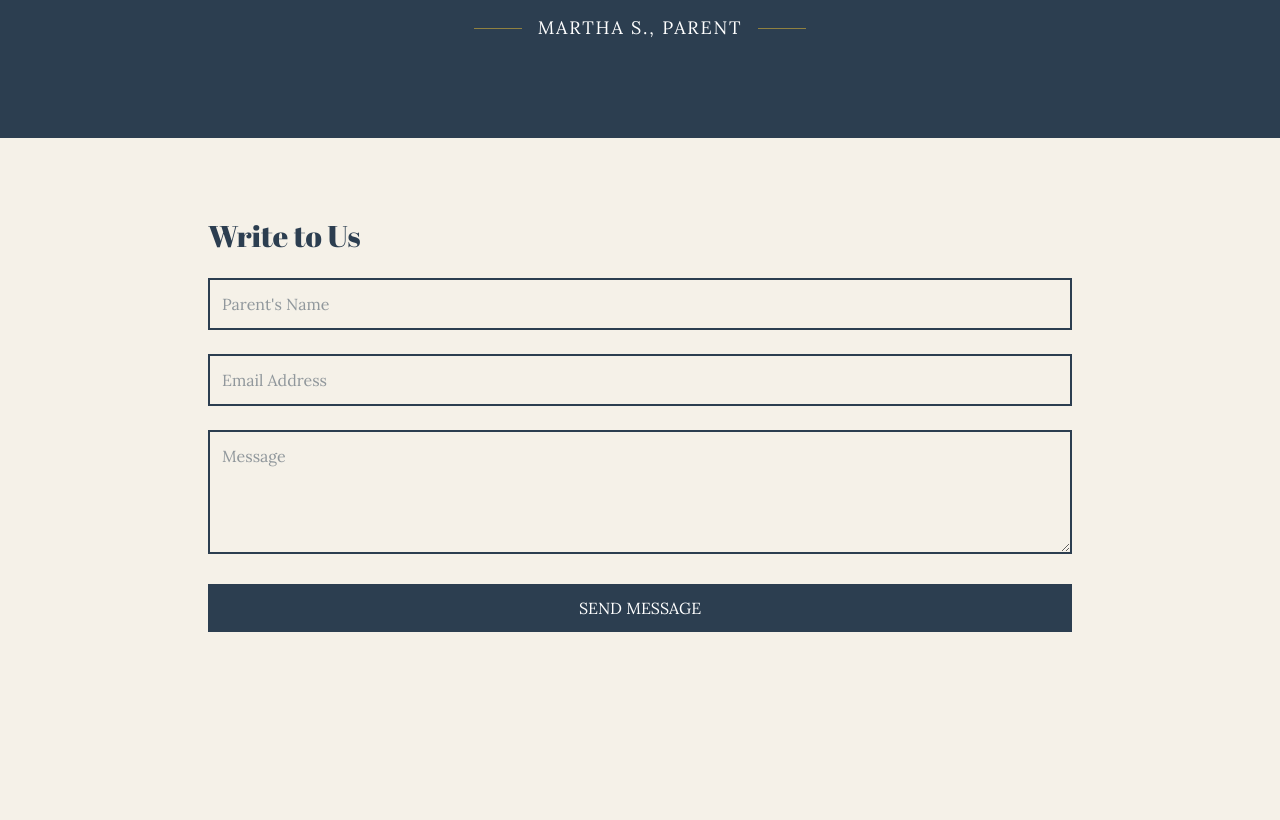
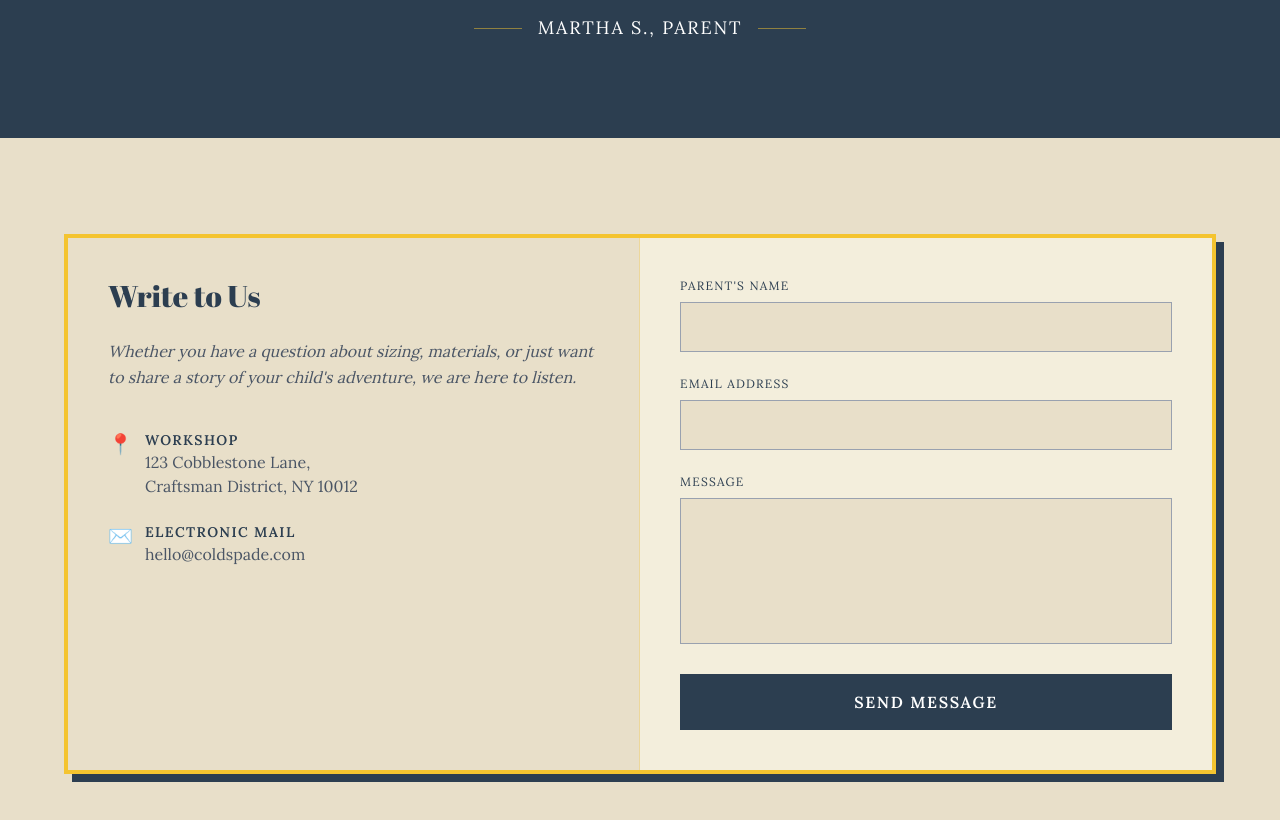
Before and after one commit to MukhlisMaulanaA/bg-cold-spade, a Next.js app: page / in a window 1280 px wide. Shown: the part 2320-3140 px from the top of the page. Before the commit the page ends 3032 px from the top, so only its background shows below. Built offline with nearby package versions, Linux system fonts and the light colour scheme.

Commit message:
update: enhance visual contact section

```diff
--- a/components/sections/ContactSection.tsx
+++ b/components/sections/ContactSection.tsx
@@ -1,5 +1,6 @@
 "use client";
-import React, { useState, ChangeEvent, FormEvent } from "react";
+
+import { useState, ChangeEvent, FormEvent } from "react";
 
 interface ContactFormData {
   name: string;
@@ -7,7 +8,7 @@ interface ContactFormData {
   message: string;
 }
 
-export const ContactSection: React.FC = () => {
+export const ContactSection = () => {
   const [formData, setFormData] = useState<ContactFormData>({
     name: "",
     email: "",
@@ -25,8 +26,7 @@ export const ContactSection: React.FC = () => {
 
   const handleSubmit = (e: FormEvent<HTMLFormElement>) => {
     e.preventDefault();
-
-    console.log("Form submitted:", formData);
+    console.log("Submitted:", formData);
 
     setFormData({
       name: "",
@@ -36,44 +36,114 @@ export const ContactSection: React.FC = () => {
   };
 
   return (
-    <section className="py-20 bg-paper-light" id="contact">
-      <div className="max-w-4xl mx-auto px-4">
-        <h2 className="text-3xl font-display mb-6">Write to Us</h2>
+    <section id="contact" className="bg-beige py-24 px-6">
+      <div className="max-w-6xl mx-auto">
 
+        {/* OUTER BORDER WRAPPER */}
+        <div className="border-4 border-primary shadow-[8px_8px_0px_#2C3E50] bg-paper">
+
+          <div className="grid md:grid-cols-2">
+
+            {/* LEFT SIDE */}
+            <div className="p-10 border-r border-primary/30">
+              <h2 className="text-3xl font-display text-secondary mb-6">
+                Write to Us
+              </h2>
+
+              <p className="italic text-gray-600 leading-relaxed mb-10">
+                Whether you have a question about sizing, materials, or just
+                want to share a story of your child's adventure, we are here
+                to listen.
+              </p>
+
+              <div className="space-y-6 text-secondary">
+                <div className="flex items-start gap-3">
+                  <span className="text-accent text-xl">📍</span>
+                  <div>
+                    <p className="uppercase text-sm font-semibold tracking-widest">
+                      Workshop
+                    </p>
+                    <p className="text-gray-600">
+                      123 Cobblestone Lane,
+                      <br />
+                      Craftsman District, NY 10012
+                    </p>
+                  </div>
+                </div>
+
+                <div className="flex items-start gap-3">
+                  <span className="text-accent text-xl">✉️</span>
+                  <div>
+                    <p className="uppercase text-sm font-semibold tracking-widest">
+                      Electronic Mail
+                    </p>
+                    <p className="text-gray-600">
+                      hello@coldspade.com
+                    </p>
+                  </div>
+                </div>
+              </div>
+            </div>
+
+            {/* RIGHT SIDE FORM */}
+            <div className="p-10 bg-[#F3EEDC]">
               <form onSubmit={handleSubmit} className="space-y-6">
+
+                <div>
+                  <label className="block text-xs uppercase tracking-widest text-secondary mb-2">
+                    Parent's Name
+                  </label>
                   <input
+                    type="text"
                     name="name"
                     value={formData.name}
                     onChange={handleChange}
-            placeholder="Parent's Name"
-            className="w-full border-2 p-3"
                     required
+                    className="w-full border border-gray-400 bg-[#E8DFC9] px-4 py-3 focus:outline-none focus:border-secondary"
                   />
+                </div>
+
+                <div>
+                  <label className="block text-xs uppercase tracking-widest text-secondary mb-2">
+                    Email Address
+                  </label>
                   <input
+                    type="email"
                     name="email"
-            type="email"
                     value={formData.email}
                     onChange={handleChange}
-            placeholder="Email Address"
-            className="w-full border-2 p-3"
                     required
+                    className="w-full border border-gray-400 bg-[#E8DFC9] px-4 py-3 focus:outline-none focus:border-secondary"
                   />
+                </div>
+
+                <div>
+                  <label className="block text-xs uppercase tracking-widest text-secondary mb-2">
+                    Message
+                  </label>
                   <textarea
+                    rows={5}
                     name="message"
-            rows={4}
                     value={formData.message}
                     onChange={handleChange}
-            placeholder="Message"
-            className="w-full border-2 p-3"
                     required
+                    className="w-full border border-gray-400 bg-[#E8DFC9] px-4 py-3 focus:outline-none focus:border-secondary resize-none"
                   />
+                </div>
+
                 <button
                   type="submit"
-            className="w-full bg-secondary text-white py-3 font-display uppercase"
+                  className="w-full bg-secondary text-white py-4 uppercase tracking-widest font-semibold hover:bg-[#1f2f3a] transition"
                 >
                   Send Message
                 </button>
+
               </form>
+            </div>
+
+          </div>
+        </div>
+
       </div>
     </section>
   );
```
Lines whose indentation alone changed are shown as unchanged.
